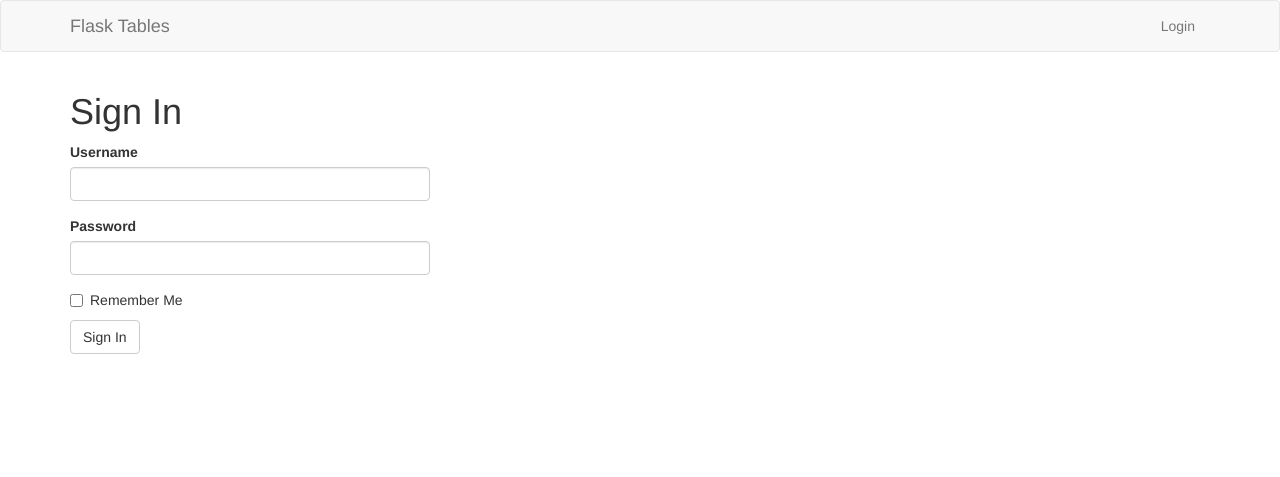
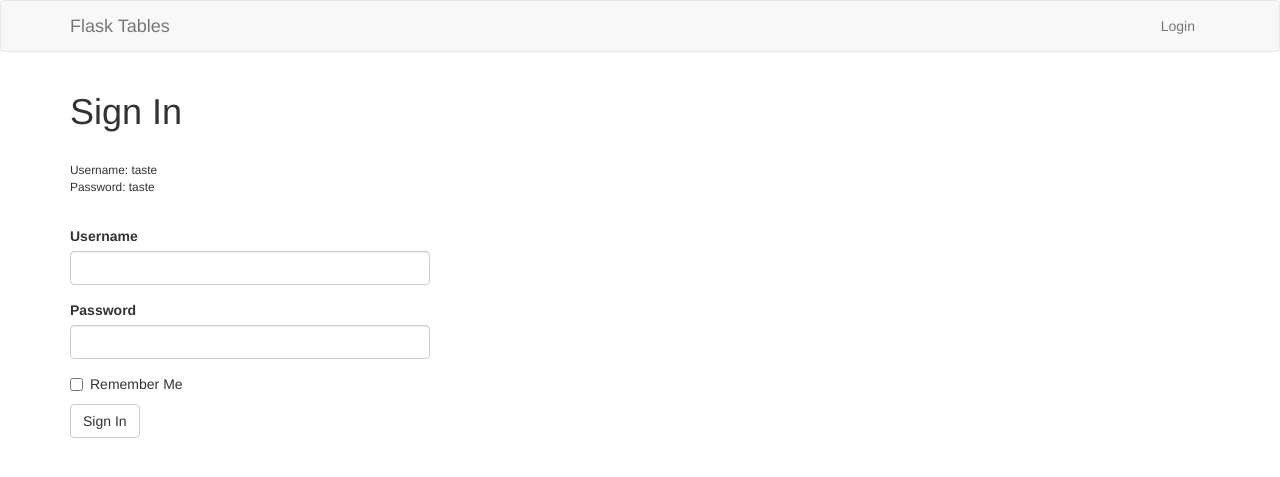
Before and after one commit to GitauHarrison/beautiful-flask-tables, a Flask app: page /login in a window 1280 px wide. Shown: the top 477 px of the page. Run offline with Flask 2, Linux system fonts and the light colour scheme; some libraries are stand-ins or nearby versions.

Commit message:
Provide username and password for quick login

```diff
--- a/app/templates/login.html
+++ b/app/templates/login.html
@@ -2,7 +2,17 @@
 {% import 'bootstrap/wtf.html' as wtf %}
 
 {% block app_content %}
-    <h1>Sign In</h1>
+    <h1>Sign In</h1><br>
+    <div class="row">
+        <div class="col-md-4">
+            <small>
+                <p>
+                    Username: taste<br>
+                    Password: taste
+                </p>
+            </small>
+        </div>
+    </div><br>
     <div class="row">
         <div class="col-md-4">
             {{ wtf.quick_form(form) }}
```
